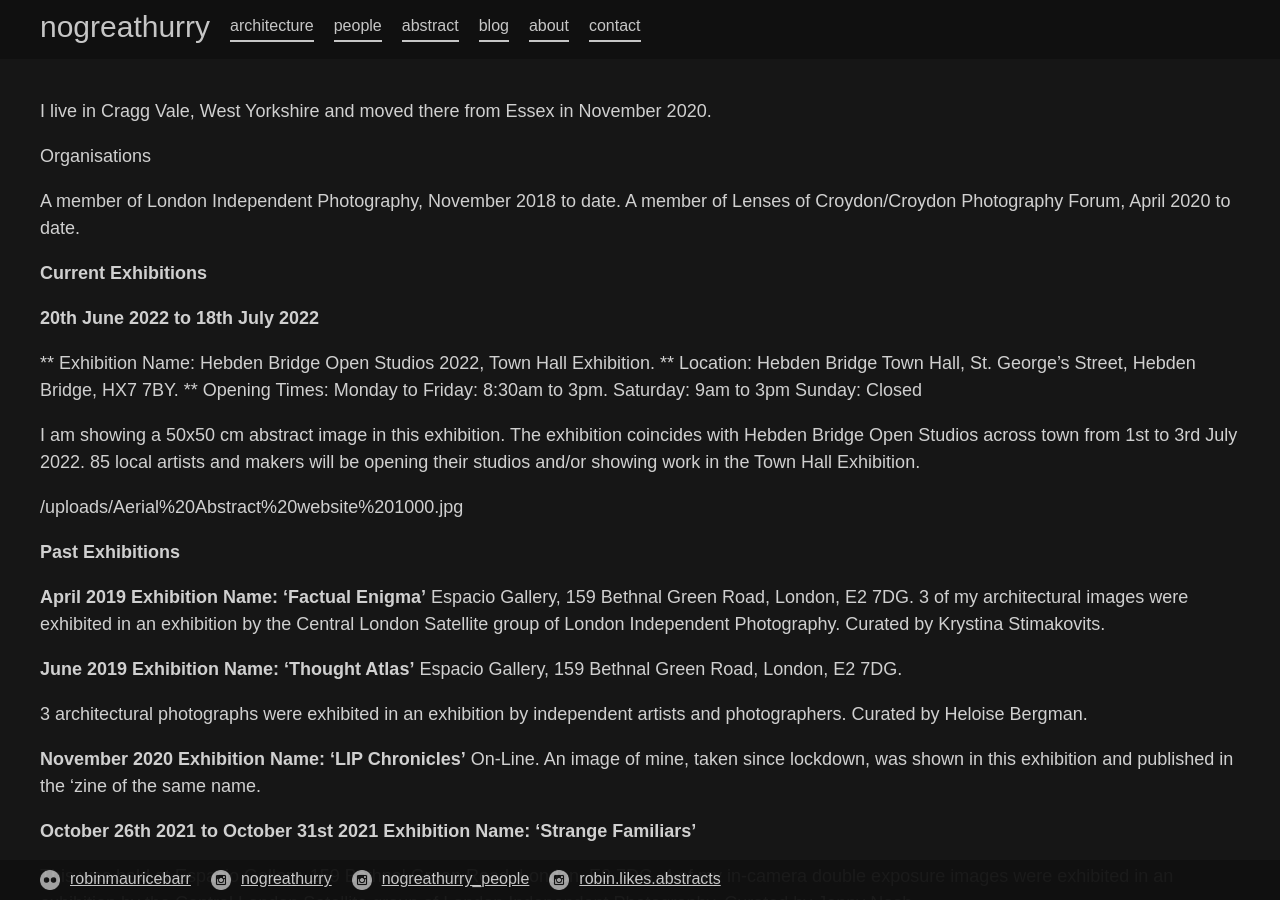
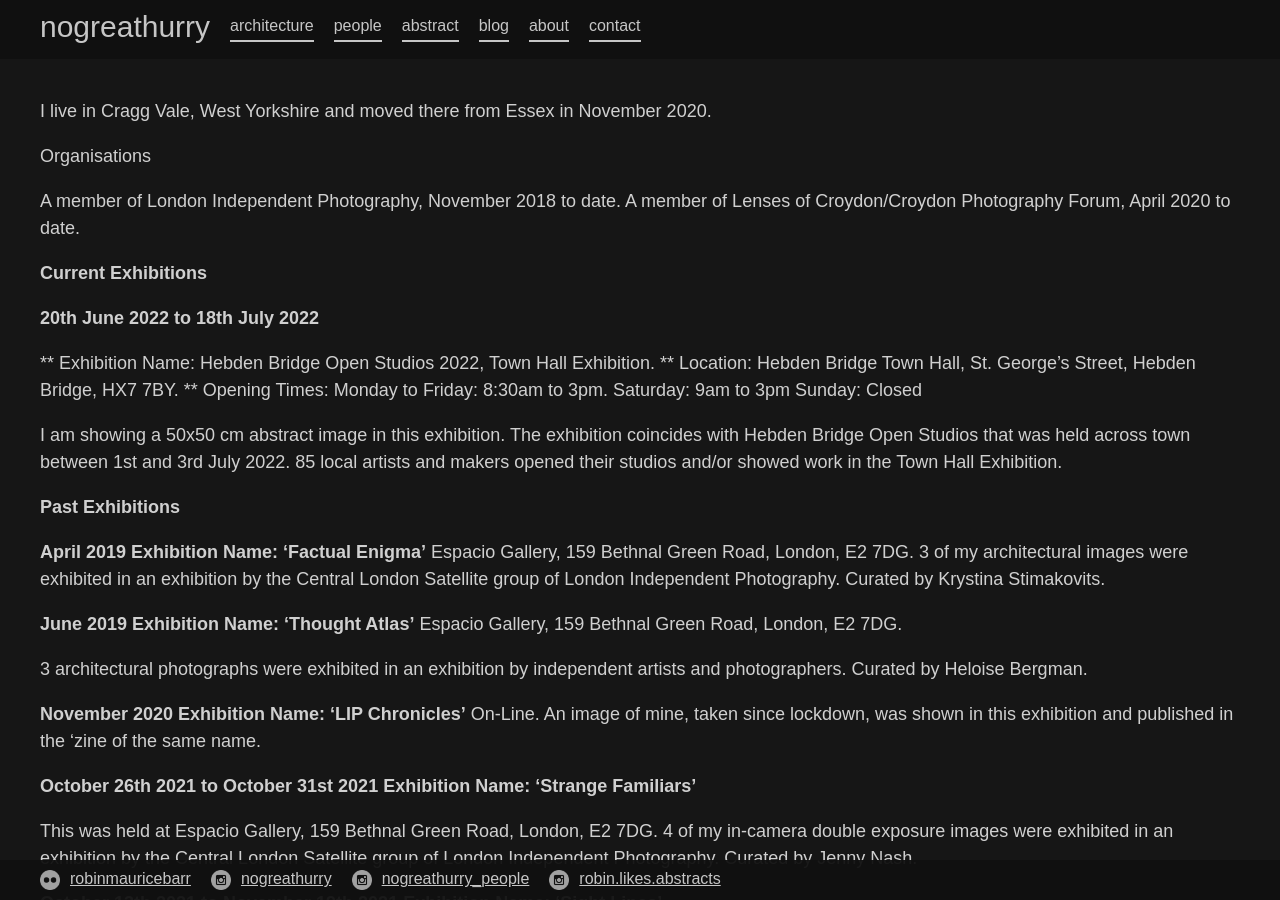
Before and after one commit to 987poiuytrewq/nogreathurry, a Jekyll site: the page built from blog.md, in a window 1280 px wide and 900 px high. Built offline with Jekyll 4.4.1, drawn with Linux system fonts in a browser that asks for light colours.

Commit message:
Updated Blog

```diff
--- a/blog.md
+++ b/blog.md
@@ -21,10 +21,7 @@ Monday to Friday: 8:30am to 3pm.
 Saturday: 9am to 3pm
 Sunday: Closed
 
-I am showing a 50x50 cm abstract image in this exhibition. The exhibition coincides with Hebden Bridge Open Studios across town from 1st to 3rd July 2022. 85 local artists and makers will be opening their studios and/or showing work in the Town Hall Exhibition.
-
-/uploads/Aerial%20Abstract%20website%201000.jpg
-
+I am showing a 50x50 cm abstract image in this exhibition. The exhibition coincides with Hebden Bridge Open Studios that was held across town between 1st and 3rd July 2022. 85 local artists and makers opened their studios and/or showed work in the Town Hall Exhibition.
 
 **Past Exhibitions**
 
```
